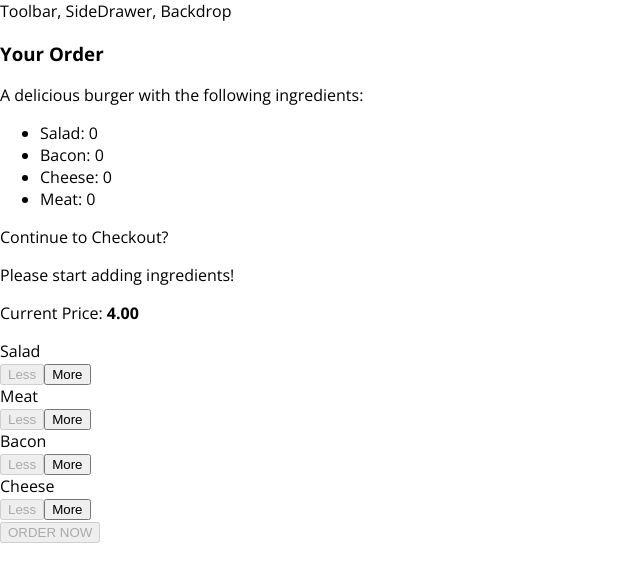
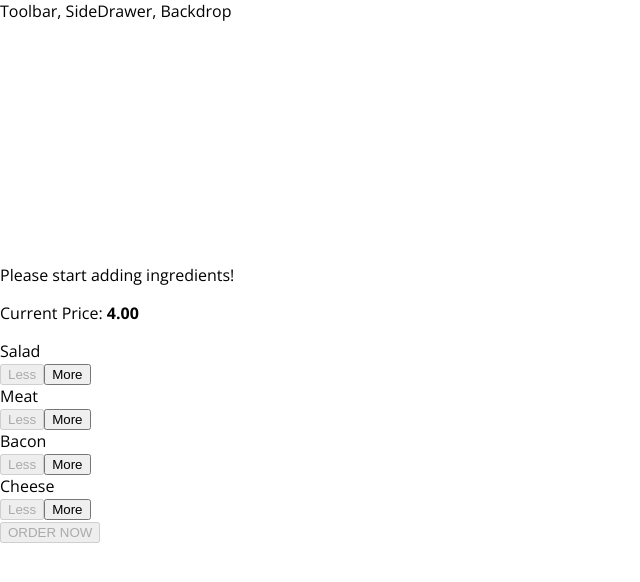
Before and after one commit to OscarZhou/burger, a React app: page / in a window 1280 px wide. Shown: the top 582 px of the page, without its empty margins (0-640 px from the left). Built offline with nearby package versions, Linux system fonts and the light colour scheme.

Commit message:
Add Modal display control with animation.

```diff
--- a/src/components/Burger/BuildControls/BuildControls.js
+++ b/src/components/Burger/BuildControls/BuildControls.js
@@ -25,6 +25,7 @@
             ))
         }
         <button className={classes.OrderButton}
+            onClick={props.ordered}
             disabled={!props.purchasable}>ORDER NOW</button>
     </div>
 );
--- a/src/components/UI/Modal/Modal.js
+++ b/src/components/UI/Modal/Modal.js
@@ -2,9 +2,13 @@
 import classes from './Modal.css';
 
 const modal = (props) => (
-    <div className={classes.Modal}>
+    <div className={classes.Modal}
+        style={{
+            transform: props.show ? 'translateY(0)' : 'translateY(-100vh)',
+            opacity: props.show ? '1' : '0'
+        }}>
         {props.children}
-    </div>
+    </div >
 );
 
 
--- a/src/containers/BurgerBuilder/BurgerBuilder.js
+++ b/src/containers/BurgerBuilder/BurgerBuilder.js
@@ -22,10 +22,11 @@
             meat: 0
         },
         totalPrice: 4,
-        purchasable: false
+        purchasable: false,
+        purchasing: false,
     }
 
-    updatePurchaseState (ingredients) {
+    updatePurchaseState(ingredients) {
         const sum = Object.keys(ingredients)
             .map(igKey => {
                 return ingredients[igKey];
@@ -76,6 +77,10 @@
         this.updatePurchaseState(updatedIngredients);
     }
 
+    purchaseHandler = () => {
+        this.setState({ purchasing: true });
+    }
+
     render() {
         const disabledInfo = {
             ...this.state.ingredients
@@ -86,7 +91,7 @@
         }
         return (
             <Aux>
-                <Modal>
+                <Modal show={this.state.purchasing}>
                     <OrderSummary ingredients={this.state.ingredients} />
                 </Modal>
                 <Burger ingredients={this.state.ingredients} />
@@ -95,6 +100,7 @@
                     ingredientRemoved={this.removeIngredientHandler}
                     disabled={disabledInfo}
                     purchasable={this.state.purchasable}
+                    ordered={this.purchaseHandler}
                     price={this.state.totalPrice}
                 />
             </Aux>
```
